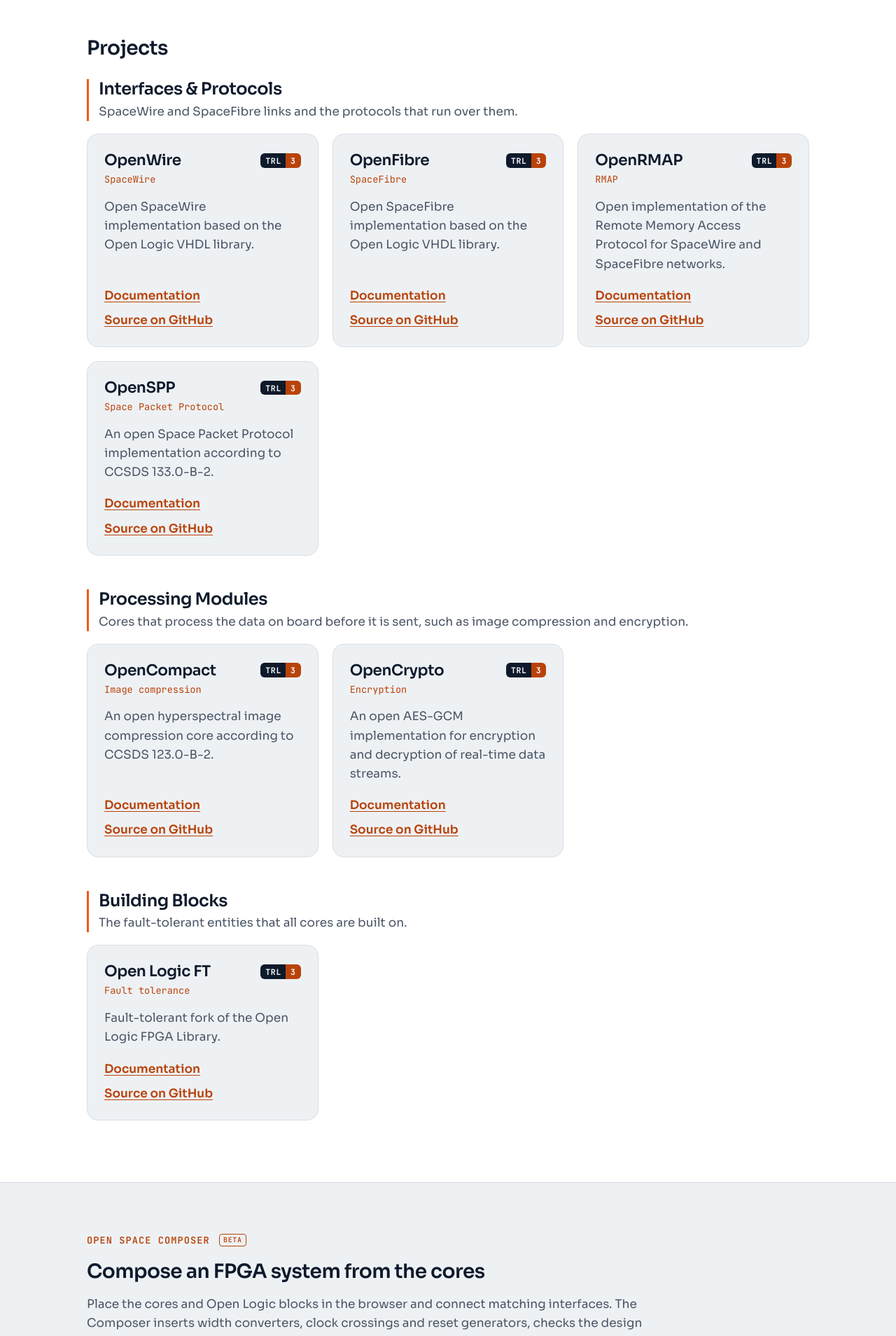
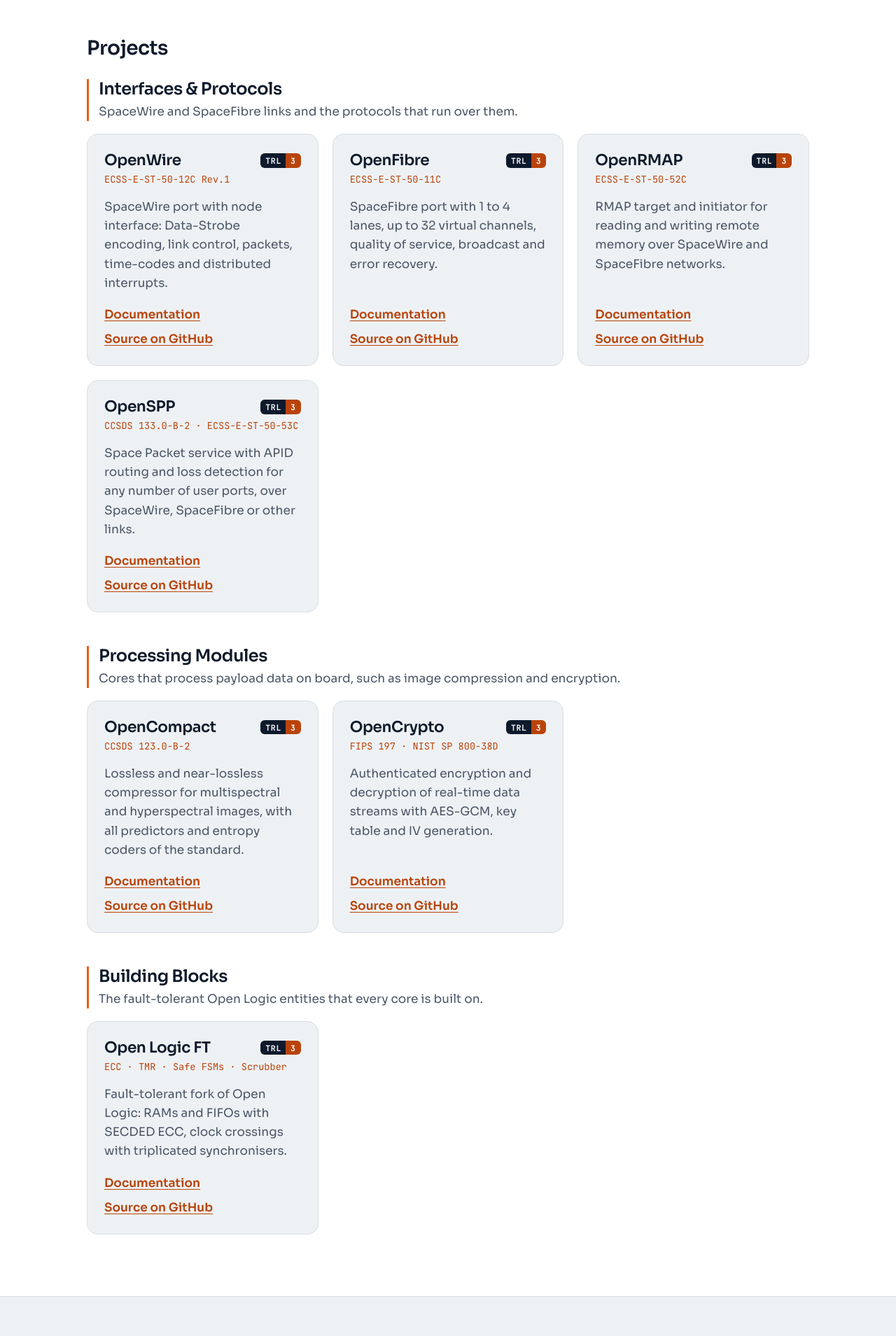
Before and after one commit to open-space-hdl/open-space-hdl.github.io, a Jekyll site: the page built from index.html, in a window 1280 px wide. Shown: the part 585-2494 px from the top of the page at 70% size. Built offline with Jekyll 4.4.1, drawn with Linux system fonts in a browser that asks for light colours.

Commit message:
Harmonise the taglines and summaries of the project cards
The line under the project name repeated the name (SpaceWire under
OpenWire) or named a domain, and the summaries followed no common form:
some named their standard, some the Open Logic base, most started with
"open". The tagline now names the standards a project implements
(Open Logic FT, which implements none, its protection techniques), and
every summary is one sentence of 100 to 140 characters that says what
the project is and does. The tagline is a list whose items do not
break, so a long one wraps between two standards; the TRL page shows
it the same way. The summary of the processing group no longer limits
the cores to data before it is sent, as decryption works on received
data. A browser test checks the rules for every card.

```diff
--- a/_data/project_groups.yml
+++ b/_data/project_groups.yml
@@ -11,8 +11,8 @@
 
 - id: processing-modules
   title: Processing Modules
-  summary: Cores that process the data on board before it is sent, such as image compression and encryption.
+  summary: Cores that process payload data on board, such as image compression and encryption.
 
 - id: building-blocks
   title: Building Blocks
-  summary: The fault-tolerant entities that all cores are built on.
+  summary: The fault-tolerant Open Logic entities that every core is built on.
--- a/_data/projects.yml
+++ b/_data/projects.yml
@@ -3,7 +3,10 @@
 #
 #   repo:      repository name in github.com/open-space-hdl
 #   group:     id of the group in project_groups.yml (a project without a known group is not shown on the start page)
-#   category:  short label under the name (protocol, domain, ...)
+#   tagline:   the standards the project implements (without one: its key techniques), shown under the name and
+#              joined with ' · '; a line breaks only between two items
+#   summary:   one sentence of 100 to 140 characters: what the project is and what it does, without article, without
+#              the word 'open' and without the standard (the tagline names it)
 #   public:    true once the repository is public -> card links to the source
 #   docs:      true once the repository publishes its own GitHub Pages site (MkDocs, tools/ of the repository)
 #              -> card links to openspacehdl.org/<repo>/
@@ -15,8 +18,8 @@
 - name: OpenWire
   repo: openwire
   group: interfaces-protocols
-  category: SpaceWire
-  summary: Open SpaceWire implementation based on the Open Logic VHDL library.
+  tagline: [ECSS-E-ST-50-12C Rev.1]
+  summary: "SpaceWire port with node interface: Data-Strobe encoding, link control, packets, time-codes and distributed interrupts."
   public: true
   docs: true
   trl: 3
@@ -25,8 +28,8 @@
 - name: OpenFibre
   repo: openfibre
   group: interfaces-protocols
-  category: SpaceFibre
-  summary: Open SpaceFibre implementation based on the Open Logic VHDL library.
+  tagline: [ECSS-E-ST-50-11C]
+  summary: SpaceFibre port with 1 to 4 lanes, up to 32 virtual channels, quality of service, broadcast and error recovery.
   public: true
   docs: true
   trl: 3
@@ -35,8 +38,8 @@
 - name: OpenRMAP
   repo: openrmap
   group: interfaces-protocols
-  category: RMAP
-  summary: Open implementation of the Remote Memory Access Protocol for SpaceWire and SpaceFibre networks.
+  tagline: [ECSS-E-ST-50-52C]
+  summary: RMAP target and initiator for reading and writing remote memory over SpaceWire and SpaceFibre networks.
   public: true
   docs: true
   trl: 3
@@ -45,8 +48,8 @@
 - name: OpenSPP
   repo: openspp
   group: interfaces-protocols
-  category: Space Packet Protocol
-  summary: An open Space Packet Protocol implementation according to CCSDS 133.0-B-2.
+  tagline: [CCSDS 133.0-B-2, ECSS-E-ST-50-53C]
+  summary: Space Packet service with APID routing and loss detection for any number of user ports, over SpaceWire, SpaceFibre or other links.
   public: true
   docs: true
   trl: 3
@@ -55,8 +58,8 @@
 - name: OpenCompact
   repo: opencompact
   group: processing-modules
-  category: Image compression
-  summary: An open hyperspectral image compression core according to CCSDS 123.0-B-2.
+  tagline: [CCSDS 123.0-B-2]
+  summary: Lossless and near-lossless compressor for multispectral and hyperspectral images, with all predictors and entropy coders of the standard.
   public: true
   docs: true
   trl: 3
@@ -65,8 +68,8 @@
 - name: OpenCrypto
   repo: opencrypto
   group: processing-modules
-  category: Encryption
-  summary: An open AES-GCM implementation for encryption and decryption of real-time data streams.
+  tagline: [FIPS 197, NIST SP 800-38D]
+  summary: Authenticated encryption and decryption of real-time data streams with AES-GCM, key table and IV generation.
   public: true
   docs: true
   trl: 3
@@ -75,8 +78,8 @@
 - name: Open Logic FT
   repo: open-logic-ft
   group: building-blocks
-  category: Fault tolerance
-  summary: Fault-tolerant fork of the Open Logic FPGA Library.
+  tagline: [ECC, TMR, Safe FSMs, Scrubber]
+  summary: "Fault-tolerant fork of Open Logic: RAMs and FIFOs with SECDED ECC, clock crossings with triplicated synchronisers."
   public: true
   docs: true
   trl: 3
--- a/_includes/project-card.html
+++ b/_includes/project-card.html
@@ -22,7 +22,7 @@
     {% include trl-badge.html level=p.trl link=true %}
     {%- endif %}
   </div>
-  <p class="card-category">{{ p.category }}</p>
+  <p class="card-tagline">{% include tagline.html items=p.tagline %}</p>
   <p class="card-summary">{{ p.summary }}</p>
   {%- if p.public %}
   <p class="card-links">
--- /dev/null
+++ b/_includes/tagline.html
@@ -0,0 +1,4 @@
+{%- comment -%} Tagline of a project: its items joined with " · ", a line breaks only between two items. {%- endcomment -%}
+{%- for item in include.items -%}
+<span class="nowrap">{{ item | escape }}</span>{% unless forloop.last %} · {% endunless %}
+{%- endfor -%}
--- a/assets/css/site.css
+++ b/assets/css/site.css
@@ -224,7 +224,7 @@ h1, h2, h3, h4 { line-height: 1.2; letter-spacing: -0.02em; font-weight: 600; }
   padding: 2px 7px;
 }
 
-.card-category {
+.card-tagline {
   margin: 4px 0 0;
   font-family: var(--font-mono);
   font-size: 0.85rem;
@@ -389,10 +389,9 @@ a.trl:hover .trl-val { background: var(--orange); }
 }
 a.project-name:hover { color: var(--orange-text); }
 .status-table td:first-child { width: 24%; }
-.project-category {
+.project-tagline {
   display: block;
   margin-top: 2px;
-  white-space: nowrap;
   font-family: var(--font-mono);
   font-size: 0.8rem;
   color: var(--orange-text);
--- a/trl.html
+++ b/trl.html
@@ -35,7 +35,7 @@ permalink: /trl/
               {%- else %}
               <span class="project-name">{{ p.name }}</span>
               {%- endif %}
-              <span class="project-category">{{ p.category }}</span>
+              <span class="project-tagline">{% include tagline.html items=p.tagline %}</span>
             </td>
             <td data-label="Level">
               <div class="level-cell">
```
Also changed, not shown: tests/e2e/site.spec.mjs (+19 -2 lines).
